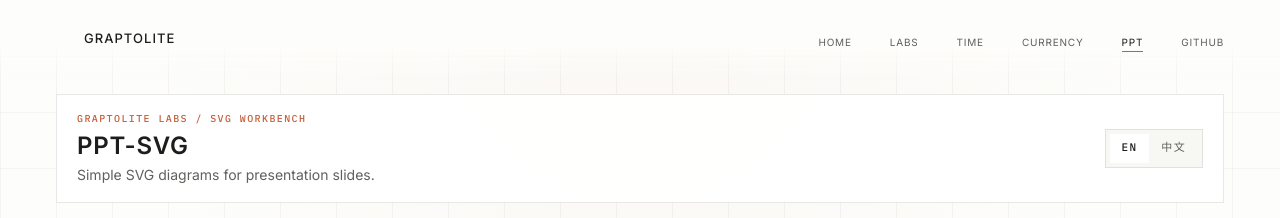
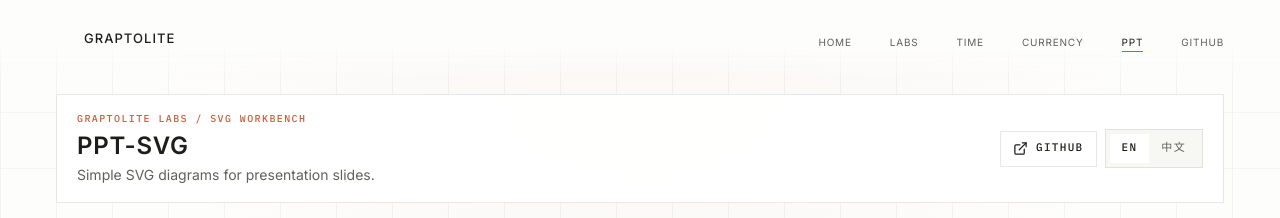
Before and after one commit to imkcrevit/PPT-SVG, a Next.js app: page /en in a window 1280 px wide. Shown: the top 218 px of the page. Built offline with nearby package versions, Linux system fonts and the light colour scheme.

Commit message:
Show GitHub link in page header

```diff
--- a/src/components/workspace.tsx
+++ b/src/components/workspace.tsx
@@ -1,6 +1,6 @@
 "use client";
 
-import { Check, CheckCircle2, Loader2, Undo2 } from "lucide-react";
+import { Check, CheckCircle2, ExternalLink, Loader2, Undo2 } from "lucide-react";
 import Link from "next/link";
 import { useEffect, useMemo, useRef, useState } from "react";
 
@@ -299,6 +299,17 @@ export function Workspace({ locale }: WorkspaceProps) {
             </div>
           </div>
 
+          <div className="flex flex-col gap-2 sm:flex-row sm:items-center">
+            <a
+              href="https://github.com/imkcrevit/PPT-SVG"
+              target="_blank"
+              rel="noreferrer"
+              className="flex h-9 items-center justify-center gap-2 border border-line bg-panel px-3 font-mono text-[11px] font-medium uppercase tracking-[0.12em] text-ink transition hover:border-accent/40 hover:text-accent2"
+              aria-label="Open PPT-SVG on GitHub"
+            >
+              <ExternalLink size={15} />
+              <span>GitHub</span>
+            </a>
             <div className="grid grid-cols-2 border border-line bg-bg2 p-1 sm:flex">
               <Link
                 href="/en"
@@ -316,6 +327,7 @@ export function Workspace({ locale }: WorkspaceProps) {
               >
                 {t.languageChinese}
               </Link>
+            </div>
           </div>
         </header>
 
```
Lines whose indentation alone changed are shown as unchanged.
